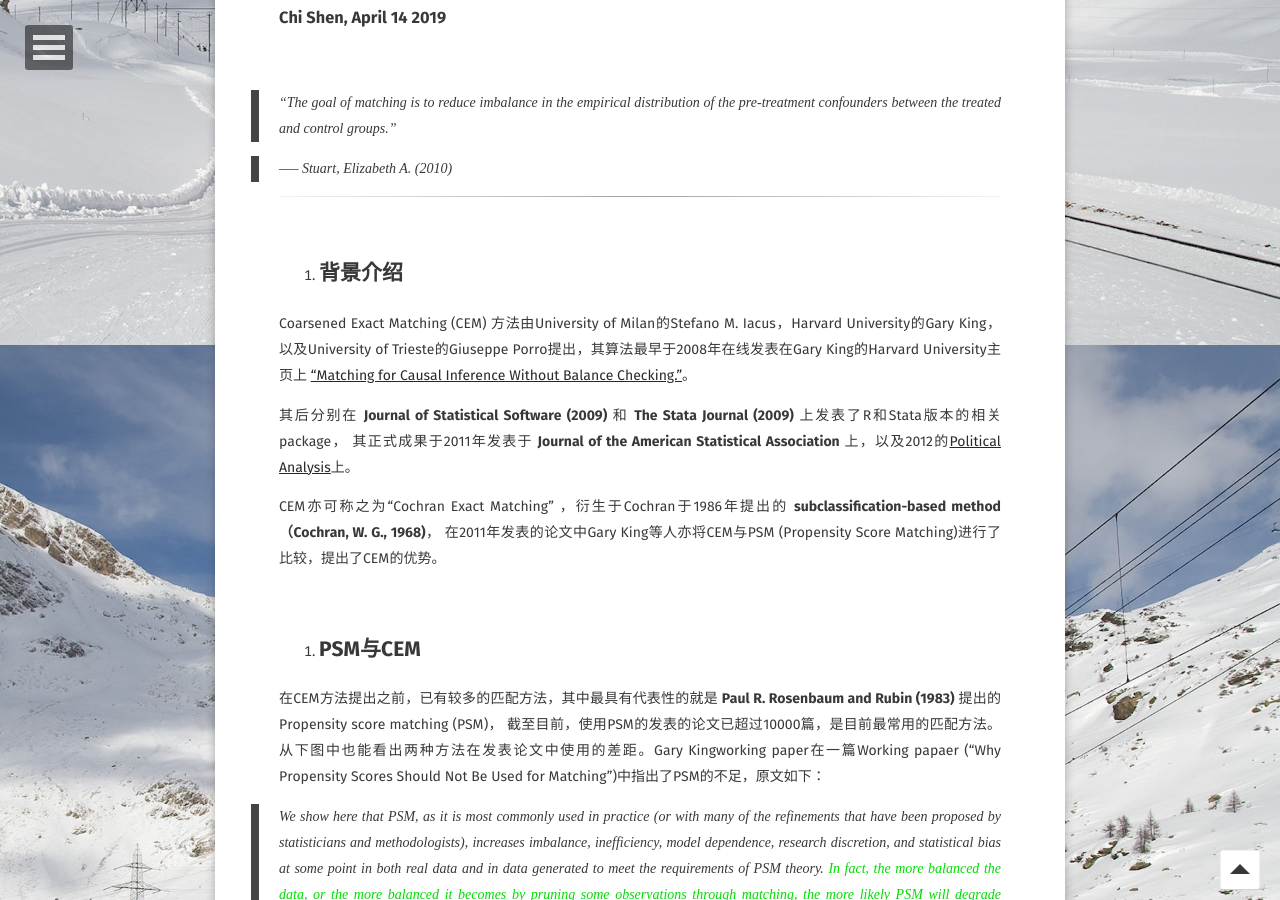
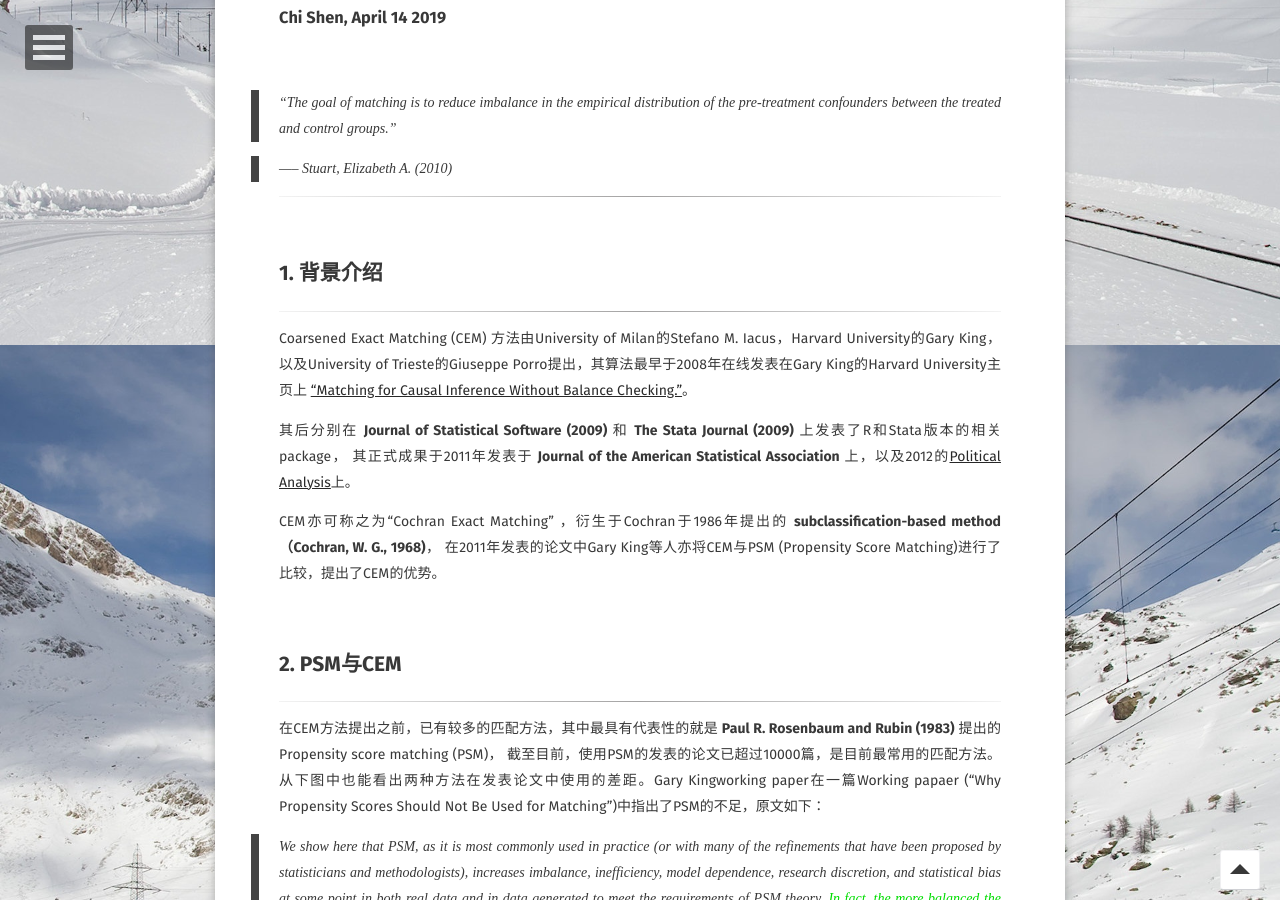
Before and after one commit to shumchi/shumchi.github.io, a Jekyll site: the page built from _posts/2019-04-14-How-to-do-a-Coarsened-Exact-Matching.md, in a window 1280 px wide and 900 px high, scrolled down 615 px. Built offline with Jekyll 4.4.1, drawn with Linux system fonts in a browser that asks for light colours; some web fonts are replaced; some of the changed text lies outside the part shown.

Commit message:
Update 2019-04-14-How-to-do-a-Coarsened-Exact-Matching.md

```diff
--- a/_posts/2019-04-14-How-to-do-a-Coarsened-Exact-Matching.md
+++ b/_posts/2019-04-14-How-to-do-a-Coarsened-Exact-Matching.md
@@ -23,7 +23,7 @@
 
 <br>
 
-1. 背景介绍
+## 1. 背景介绍
 -----------
 
 Coarsened Exact Matching (CEM) 方法由University of Milan的Stefano M.
@@ -45,7 +45,7 @@
 
 <br>
 
-2. PSM与CEM
+## 2. PSM与CEM
 -----------
 
 在CEM方法提出之前，已有较多的匹配方法，其中最具有代表性的就是 **Paul R.
@@ -78,7 +78,7 @@
 
 <br>
 
-3. 算法
+## 3. 算法
 -------
 
 CEM没有PSM那么复杂的反事实假设，其算法一共可分为三步：
@@ -93,7 +93,7 @@
 
 <br>
 
-4. 平衡度测量
+## 4. 平衡度测量
 -------------
 
 CEM中引入了一个参数L1来衡量Treat组和Control组之间在协变量上的平衡度，其计算公式如下：
@@ -129,7 +129,7 @@
 
 <br>
 
-5. 匹配
+## 5. 匹配
 -------
 
 **采用R语言中的cem包，示例的dataset为cem包中自带的LeLonde**
@@ -541,7 +541,7 @@
 <font color="#FF0000">
 需要注意的一点是，使用k2k进行1:1匹配后，后续统计分析时就无需进行权重加权了。</font>
 
-6. 参考文献
+## 6. 参考文献
 -----------
 
 -   Stuart, Elizabeth A. (2010): “Matching Methods for Causal Inference:
```
